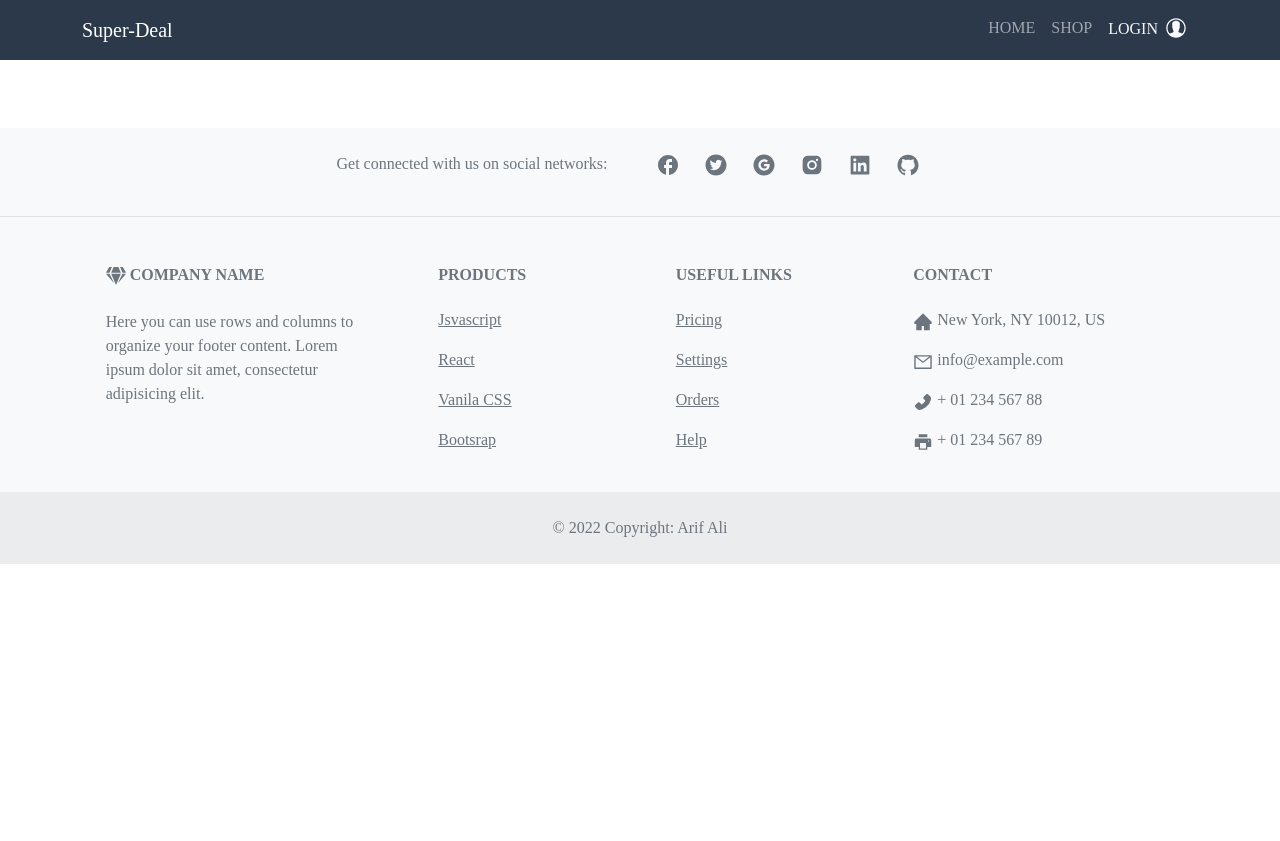
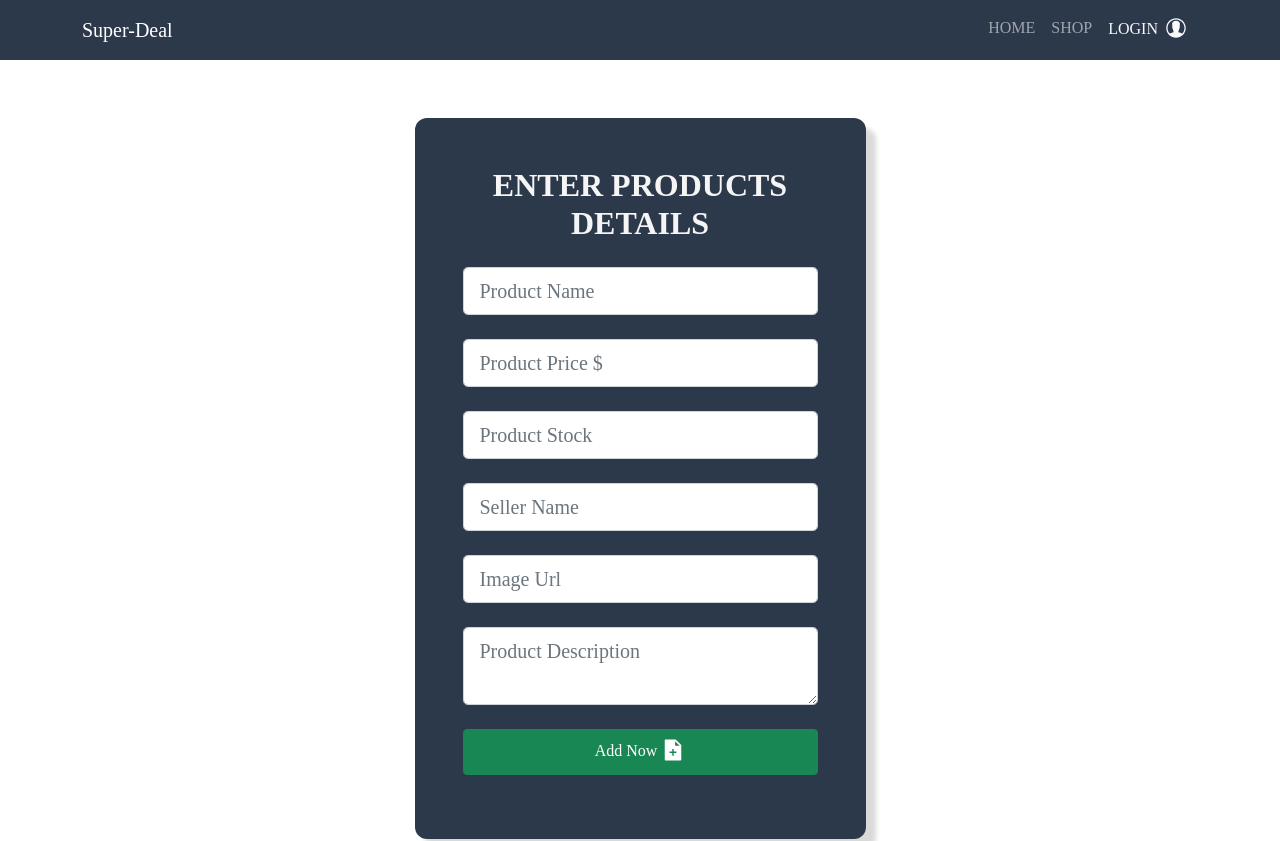
Before and after one commit to mdarifali/inventory-management-website, a React (Create React App) app: page /AddProducts in a window 1280 px wide. Shown: the top 841 px of the page. Before the commit the page ends 800 px from the top, so only its background shows below. Built offline with nearby package versions, Linux system fonts and the light colour scheme; no server answers; a web font is replaced by a local one.

Commit message:
data inserted

```diff
--- a/src/App.js
+++ b/src/App.js
@@ -5,8 +5,11 @@ import Header from './Componants/Header/Header';
 import Home from './Componants/Home/HomePage';
 import Login from './Componants/Login/Login';
 import RequireAuth from './Componants/RequireAuth/RequireAuth';
+import ResetPassword from './Componants/ResePasswod/ResetPassword';
 import Shop from './Componants/Shop/Shop';
 import SingUp from './Componants/SingUp/SingUp';
+import AddProducts from './Componants/AddProducts/AddProducts'
+
 
 function App() {
 
@@ -21,8 +24,10 @@ function App() {
             <Shop />
           </RequireAuth>
         } />
+        <Route path='/AddProducts' element={<AddProducts />} />
         <Route path='/login' element={<Login />} />
         <Route path='/singup' element={<SingUp />} />
+        <Route path='/resetpass' element={<ResetPassword />} />
       </Routes>
       <Footer />
     </div>
--- /dev/null
+++ b/src/Componants/AddProducts/AddProducts.js
@@ -0,0 +1,82 @@
+import React from 'react';
+import { AiFillFileAdd } from 'react-icons/ai';
+
+
+
+const AddProducts = () => {
+
+    const handleAddProduct = data => {
+        data.preventDefault();
+        const name = data.target.name.value;
+        const price = data.target.price.value;
+        const stock = data.target.stock.value;
+        const seller = data.target.seller.value;
+        const description = data.target.name.value;
+        const allData = {name, price, stock, seller, description};
+        console.log(allData);
+        const url = `https://boiling-fjord-43680.herokuapp.com/productapi`;
+        fetch(url, {
+            method: 'POST',
+            headers: {
+                'Content-Type': 'application/json'
+            },
+            body: JSON.stringify(allData)
+        })
+        .then(res => res.json())
+        .then(result => {
+            console.log(result);
+        })
+    }
+
+    return (
+        <section>
+            <div className="container my-5 h-100">
+                <div className="row d-flex justify-content-center h-100">
+                    <div className="col-12 col-md-8 col-lg-6 col-xl-5">
+                        <div id='form-bg'>
+                            <div className="card-body p-5 text-center">
+                                <form onSubmit={handleAddProduct} className="pb-3">
+                                    <h2 className="fw-bold mb-4 text-uppercase">Enter Products Details</h2>
+{/*
+                                    <div className="form-outline form-dark mb-4">
+                                        <input type="email" className="form-control form-control-lg" placeholder='Email' required />
+                                    </div> */}
+
+                                    <div className="form-outline form-dark mb-4">
+                                        <input type="text" className="form-control form-control-lg" name='name' placeholder='Product Name' required/>
+                                    </div>
+
+                                    <div className="form-outline form-dark mb-4">
+                                        <input type="number" className="form-control form-control-lg" name='price' placeholder='Product Price $' required />
+                                    </div>
+
+                                    <div className="form-outline form-dark mb-4">
+                                        <input type="number" className="form-control form-control-lg" name='stock' placeholder='Product Stock' required />
+                                    </div>
+
+                                    <div className="form-outline form-dark mb-4">
+                                        <input type="text" className="form-control form-control-lg" name='seller' placeholder='Seller Name' required />
+                                    </div>
+
+                                    <div className="form-outline form-dark mb-4">
+                                        <input type="text" className="form-control form-control-lg" name='img' placeholder='Image Url' required />
+                                    </div>
+
+                                    <div className="form-outline form-dark mb-4">
+                                        <textarea className="form-control form-control-lg" name="description" placeholder='Product Description' required></textarea>
+                                    </div>
+
+                                    <div className="d-grid">
+                                        <button className="btn btn-success p-2" type="submit">Add Now <AiFillFileAdd className='fs-4 mb-1' /></button>
+                                    </div>
+                                </form>
+                            </div>
+                        </div>
+                    </div>
+                </div>
+            </div>
+        </section>
+    );
+};
+
+export default AddProducts;
--- a/src/Componants/Footer/Footer.js
+++ b/src/Componants/Footer/Footer.js
@@ -9,7 +9,7 @@ const Footer = () => {
         <div className='mt-5'>
             <footer class="text-center text-lg-start bg-light text-muted">
                 <section
-                    class="d-flex justify-content-center justify-content-lg-arround p-4 border-bottom"
+                    class="d-flex justify-content-center justify-content-md-arround p-4 border-bottom"
                 >
                     <div class="me-5 d-none d-lg-block">
                         <p>Get connected with us on social networks:</p>
--- a/src/Componants/Header/Header.js
+++ b/src/Componants/Header/Header.js
@@ -32,7 +32,8 @@ const Header = () => {
                             </div>
                             <div className='nav-item'>
                                 {
-                                    user ? (<button className='btn btn-outline-danger' onClick={() => signOut(auth)}>Sing Out</button>) : (<Link className='nav-link text-light' to='/login'>LOGIN <IoIosContact className='text-light fs-3 pb-1' /></Link>)
+                                    user ? (<button className='btn btn-outline-danger' onClick={() => signOut(auth)}>Sing Out</button>) :
+                                    (<Link className='nav-link text-light' to='/login'>LOGIN <IoIosContact className='text-light fs-3 pb-1' /></Link>)
                                 }
                             </div>
 
--- a/src/Componants/Home/Carousel.js
+++ b/src/Componants/Home/Carousel.js
@@ -3,7 +3,7 @@ import Image1 from '../Images/img-1.jpg'
 
 const Carousel = () => {
     return (
-        <div className='container'>
+        <div className='container my-4'>
             <div id="carouselExampleCaptions" className="carousel slide" data-bs-ride="carousel">
                 <div className="carousel-indicators">
                     <button type="button" data-bs-target="#carouselExampleCaptions" data-bs-slide-to="0" className="active" aria-current="true" aria-label="Slide 1"></button>
--- a/src/Componants/Home/HomePage.js
+++ b/src/Componants/Home/HomePage.js
@@ -1,3 +1,4 @@
+import { Link } from 'react-router-dom';
 import Shop from '../Shop/Shop';
 import Carousel from './Carousel';
 
@@ -7,6 +8,7 @@ const Home = () => {
         <div>
             <Carousel />
             <Shop />
+            <Link to='/AddProducts'><button className='btn btn-success'>Add New Product</button> </Link>
         </div>
     );
 };
--- a/src/Componants/Login/Login.css
+++ b/src/Componants/Login/Login.css
@@ -3,4 +3,7 @@
     background-color: #2C394B;
     border-radius: 12px;
     color: whitesmoke;
+    box-shadow: 10px 10px 5px 0px rgba(0, 0, 0, 0.15);
+    -webkit-box-shadow: 10px 10px 5px 0px rgba(0, 0, 0, 0.15);
+    -moz-box-shadow: 10px 10px 5px 0px rgba(0, 0, 0, 0.15);
 }
--- /dev/null
+++ b/src/Componants/ResePasswod/ResetPassword.js
@@ -0,0 +1,42 @@
+import React, { useState } from 'react';
+import { Link } from 'react-router-dom';
+import { FiLogIn } from 'react-icons/fi';
+import auth from '../../FirebaseAuth';
+import { useSendPasswordResetEmail } from 'react-firebase-hooks/auth';
+const ResetPassword = () => {
+
+    const [email, setEmail] = useState('');
+    const [sendPasswordResetEmail, sending, error] = useSendPasswordResetEmail(auth)
+
+
+    return (
+        <section className="vh-100">
+            <div className="container my-5 h-100">
+                <div className="row d-flex justify-content-center align-items-center h-100">
+                    <div className="col-12 col-md-8 col-lg-6 col-xl-5">
+                        <div id='form-bg'>
+                            <div className="card-body p-5 text-center">
+                                <form onSubmit={() => sendPasswordResetEmail()} className="pb-3">
+                                    <div className="form-outline form-dark mb-4">
+                                        <input onChange={(e) => setEmail(e.target.value)} type="email" className="form-control form-control-lg" placeholder='Email'  required />
+                                    </div>
+                                    <div className="d-grid">
+                                        <button onClick={async () => {
+                                            await sendPasswordResetEmail(email);
+                                            alert('Sent email');
+                                        }} className="btn btn-success p-2" type="submit"><FiLogIn className='fs-5' />Send</button>
+                                    </div>
+                                </form>
+                                <div className='nav-item fw-bold mb-0'>
+                                    <Link className="nav-link" to='/login'><span className='text-info'>Already have an account?</span><span className='text-danger'> Login Hear</span></Link>
+                                </div>
+                            </div>
+                        </div>
+                    </div>
+                </div>
+            </div>
+        </section>
+    );
+};
+
+export default ResetPassword;
--- a/src/Componants/SingUp/SingUp.js
+++ b/src/Componants/SingUp/SingUp.js
@@ -85,9 +85,9 @@ const SingUp = () => {
     };
 
     return (
-        <section className="vh-100">
-            <div className="container py-3 h-100">
-                <div className="row d-flex justify-content-center align-items-center h-100">
+        <section>
+            <div className="container my-5 h-100">
+                <div className="row d-flex justify-content-center h-100">
                     <div className="col-12 col-md-8 col-lg-6 col-xl-5">
                         <div id='form-bg'>
                             <div className="card-body p-5 text-center">
--- a/src/index.css
+++ b/src/index.css
@@ -7,5 +7,5 @@
 
 body {
   margin: 0px;
-  padding-top: 80px;
+  padding-top: 70px;
 }
```
Also changed, not shown: src/App.css (deleted, +0 -38 lines), src/Componants/Login/Login.js (+4 -4 lines).
